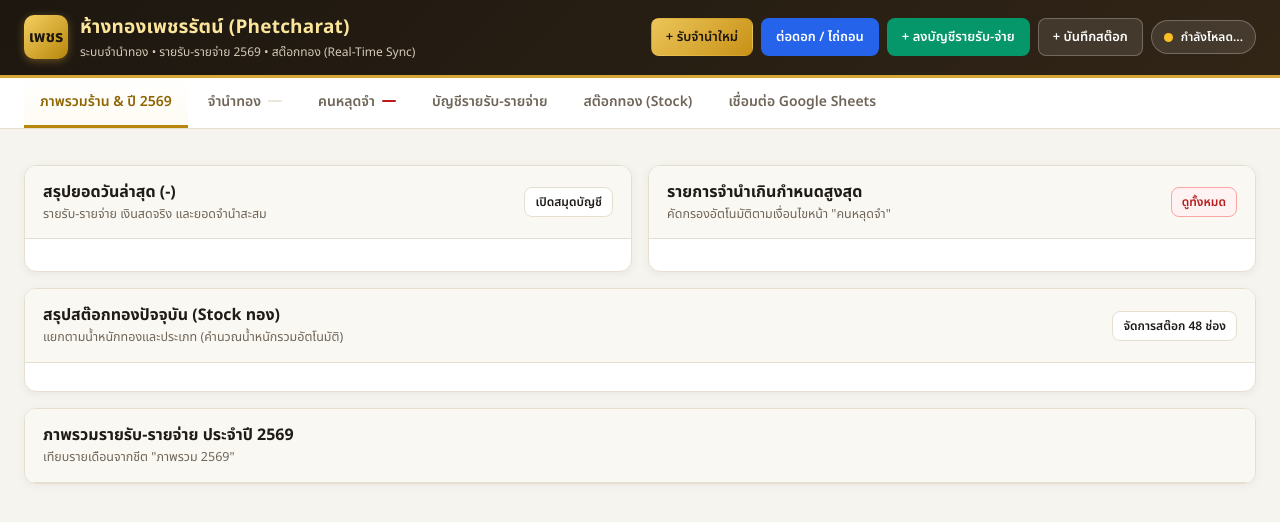
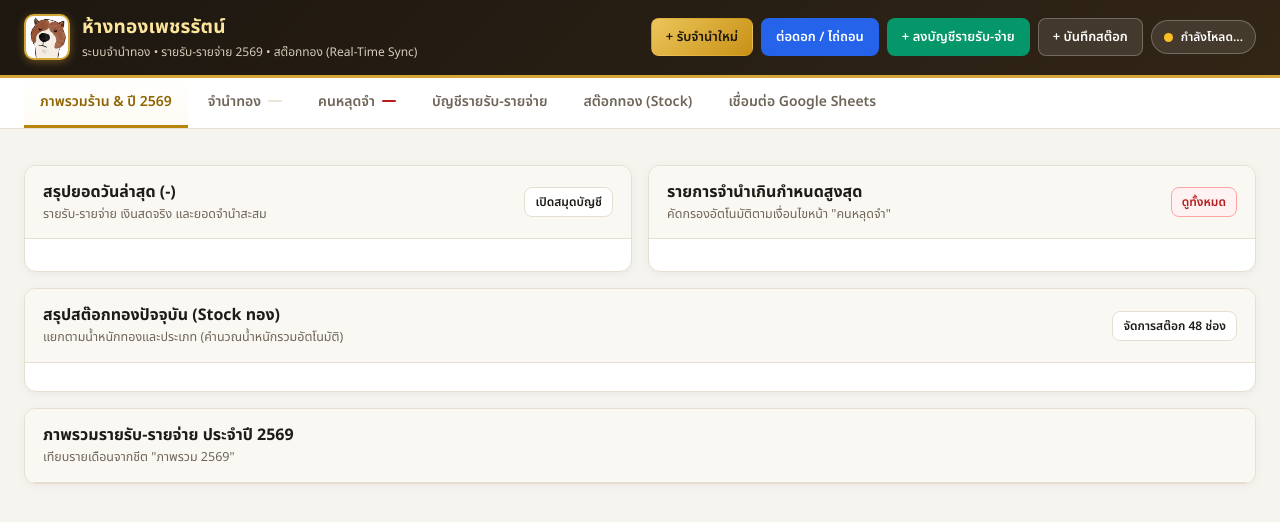
Before and after one commit to tonkla101348/Phetcharat, a website: page public/index.html in a window 1280 px wide. Drawn offline with Linux system fonts and the light colour scheme; no server answers.

Commit message:
Update top-left shop icon and remove (Phetcharat) from header

```diff
--- a/public/index.html
+++ b/public/index.html
@@ -3,7 +3,9 @@
 <head>
   <meta charset="UTF-8" />
   <meta name="viewport" content="width=device-width, initial-scale=1.0" />
-  <title>ห้างทองเพชรรัตน์ (Phetcharat) — ระบบจัดการจำนำทอง บัญชี และสต๊อกทอง</title>
+  <title>ห้างทองเพชรรัตน์ — ระบบจัดการจำนำทอง บัญชี และสต๊อกทอง</title>
+  <link rel="icon" type="image/png" href="/logo.png" />
+  <link rel="apple-touch-icon" href="/logo.png" />
   <link rel="preconnect" href="https://fonts.googleapis.com" />
   <link rel="preconnect" href="https://fonts.gstatic.com" crossorigin />
   <link href="https://fonts.googleapis.com/css2?family=Noto+Sans+Thai:wght@400;500;600;700&display=swap" rel="stylesheet" />
@@ -14,9 +16,9 @@
     <!-- Top Header -->
     <header class="topbar">
       <div class="brand">
-        <div class="brand-badge">เพชร</div>
+        <img src="/logo.png" alt="ห้างทองเพชรรัตน์" class="brand-logo" />
         <div>
-          <h1>ห้างทองเพชรรัตน์ (Phetcharat)</h1>
+          <h1>ห้างทองเพชรรัตน์</h1>
           <p id="header-date-label">ระบบจำนำทอง • รายรับ-รายจ่าย 2569 • สต๊อกทอง (Real-Time Sync)</p>
         </div>
       </div>
--- a/public/styles.css
+++ b/public/styles.css
@@ -70,6 +70,17 @@ body {
   align-items: center;
   justify-content: center;
   box-shadow: 0 2px 8px rgba(212, 166, 56, 0.4);
+}
+
+.brand-logo {
+  width: 46px;
+  height: 46px;
+  border-radius: 10px;
+  object-fit: cover;
+  background: #ffffff;
+  border: 2px solid #d4a638;
+  box-shadow: 0 2px 8px rgba(212, 166, 56, 0.4);
+  flex-shrink: 0;
 }
 
 .brand h1 {
```
Also changed, not shown: public/logo.png (added).
